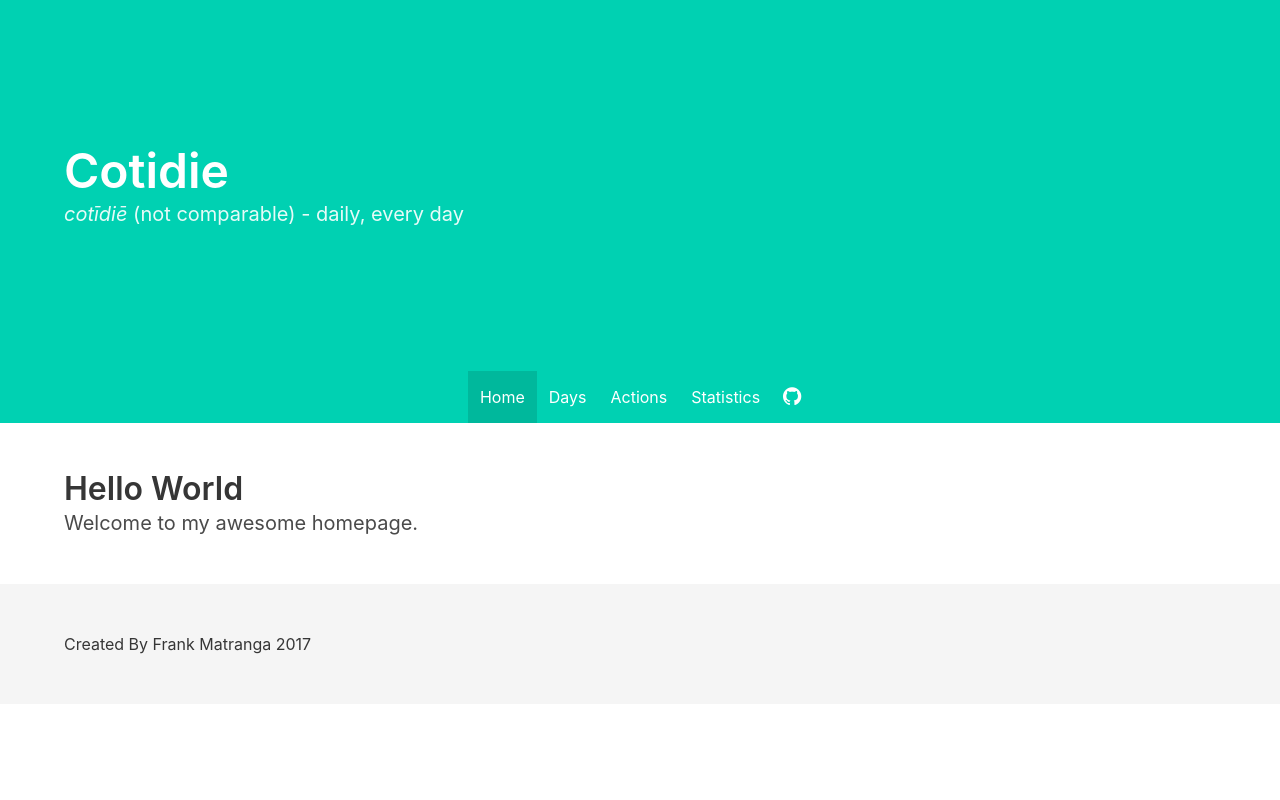
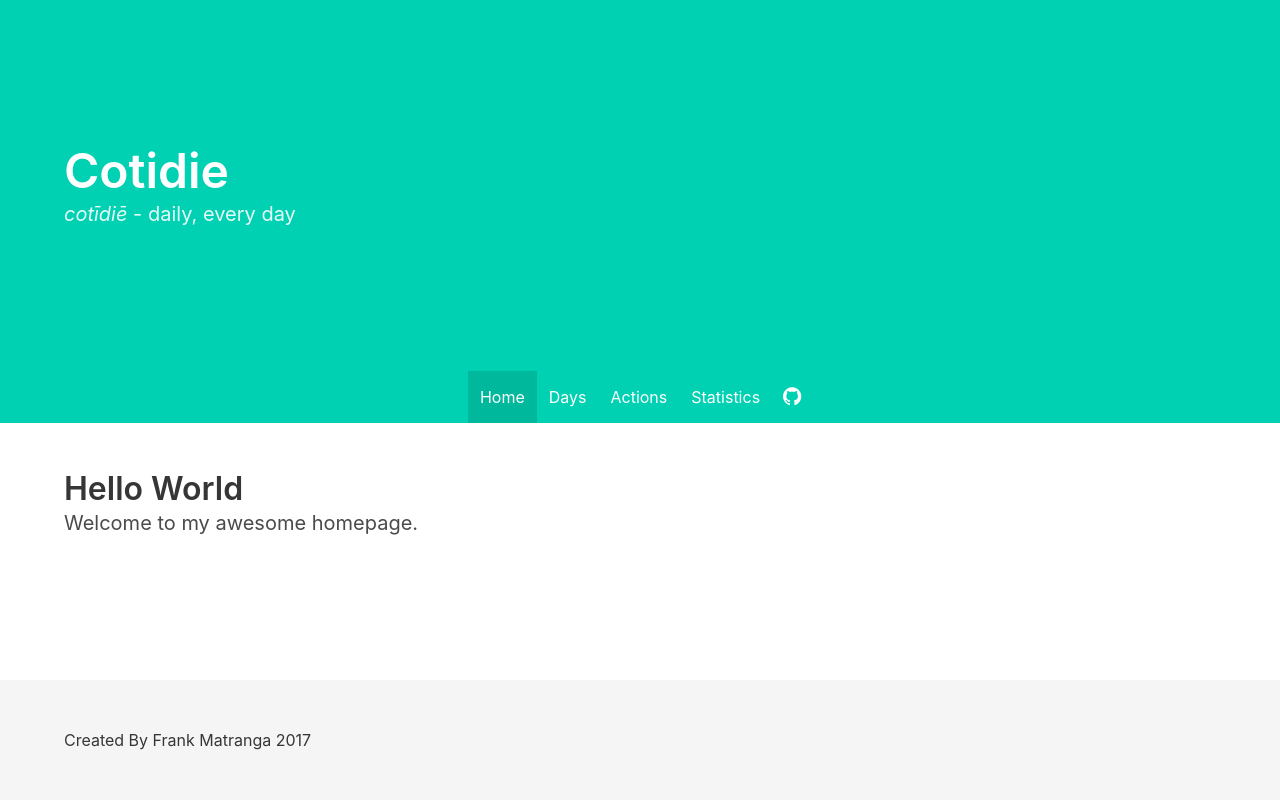
Before and after one commit to Apexal/cotidie, a Flask app: page / in a window 1280 px wide. Run offline with Flask 2, Linux system fonts and the light colour scheme; parts of the project's set-up code (start-up, migrations or seed data) failed here and were passed over.

Commit message:
Use flexbox to make stick footer

```diff
--- a/cotidie/static/style.css
+++ b/cotidie/static/style.css
@@ -1,3 +1,21 @@
+html {
+  height:100%;
+}
+
+body {
+  display: flex;
+  flex-direction: column;
+  height: 100vh;
+}
+
+main {
+  flex: 1 0 auto;
+}
+
+footer {
+  flex-shrink: 0;
+}
+
 .hero.action-hero .hero-body {
   padding: 1rem 1.5rem;
 }
@@ -27,3 +45,8 @@ ol.completion-comments {
   padding:0;
   color: #222;
 }
+
+textarea[name="description"] {
+  min-height: 100px;
+  max-height: 300px;
+}
--- a/cotidie/templates/includes/header.html
+++ b/cotidie/templates/includes/header.html
@@ -3,7 +3,7 @@
         <div class="hero-body">
             <div class="container">
                 <h1 class="title {% if is_home %}is-1{% endif %}">Cotidie</h1>
-                <h2 class="subtitle"><i>cotīdiē</i> (not comparable) - daily, every day</h2>
+                <h2 class="subtitle"><i>cotīdiē</i> - daily, every day</h2>
             </div>
         </div>
         {% include "includes/navbar.html" %}
```
